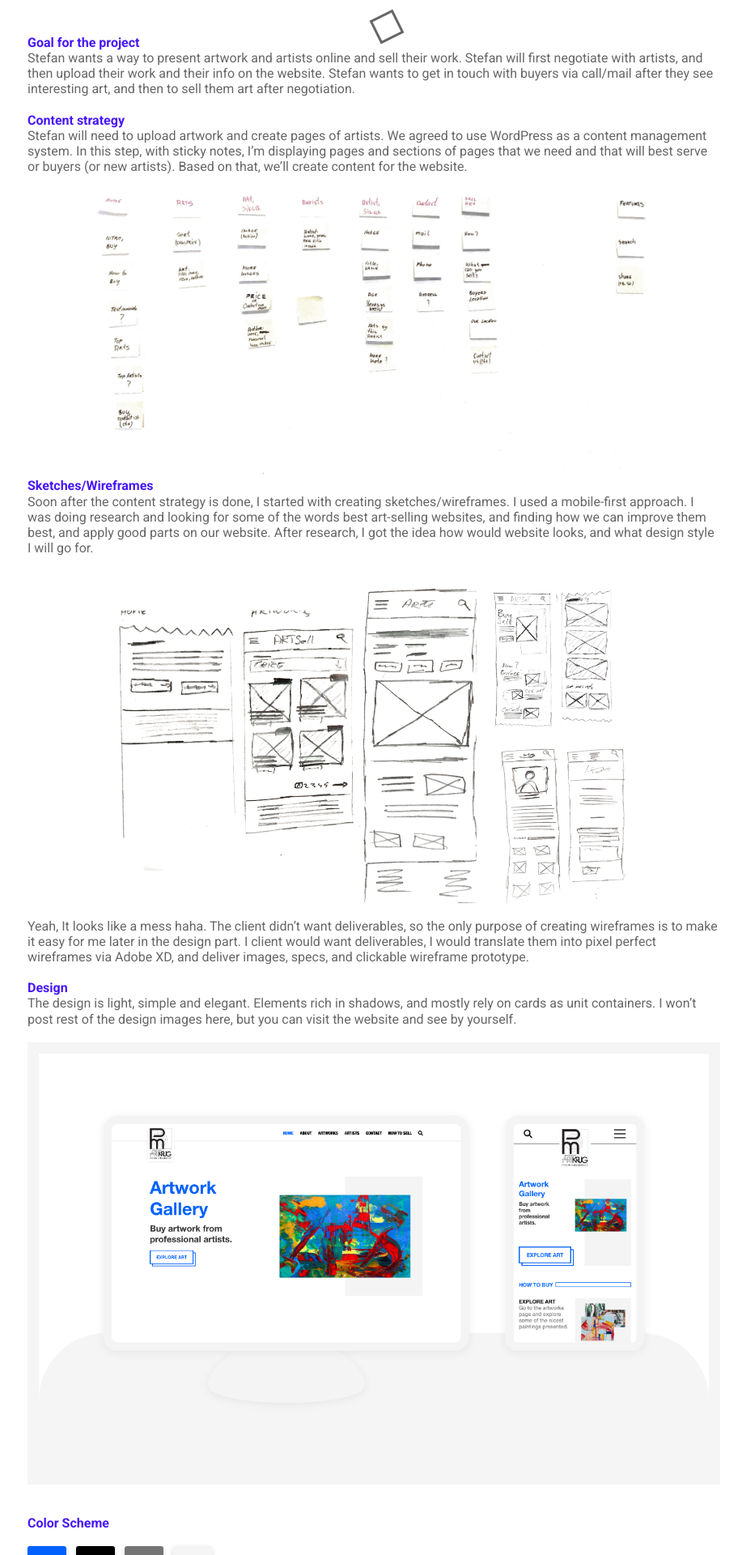
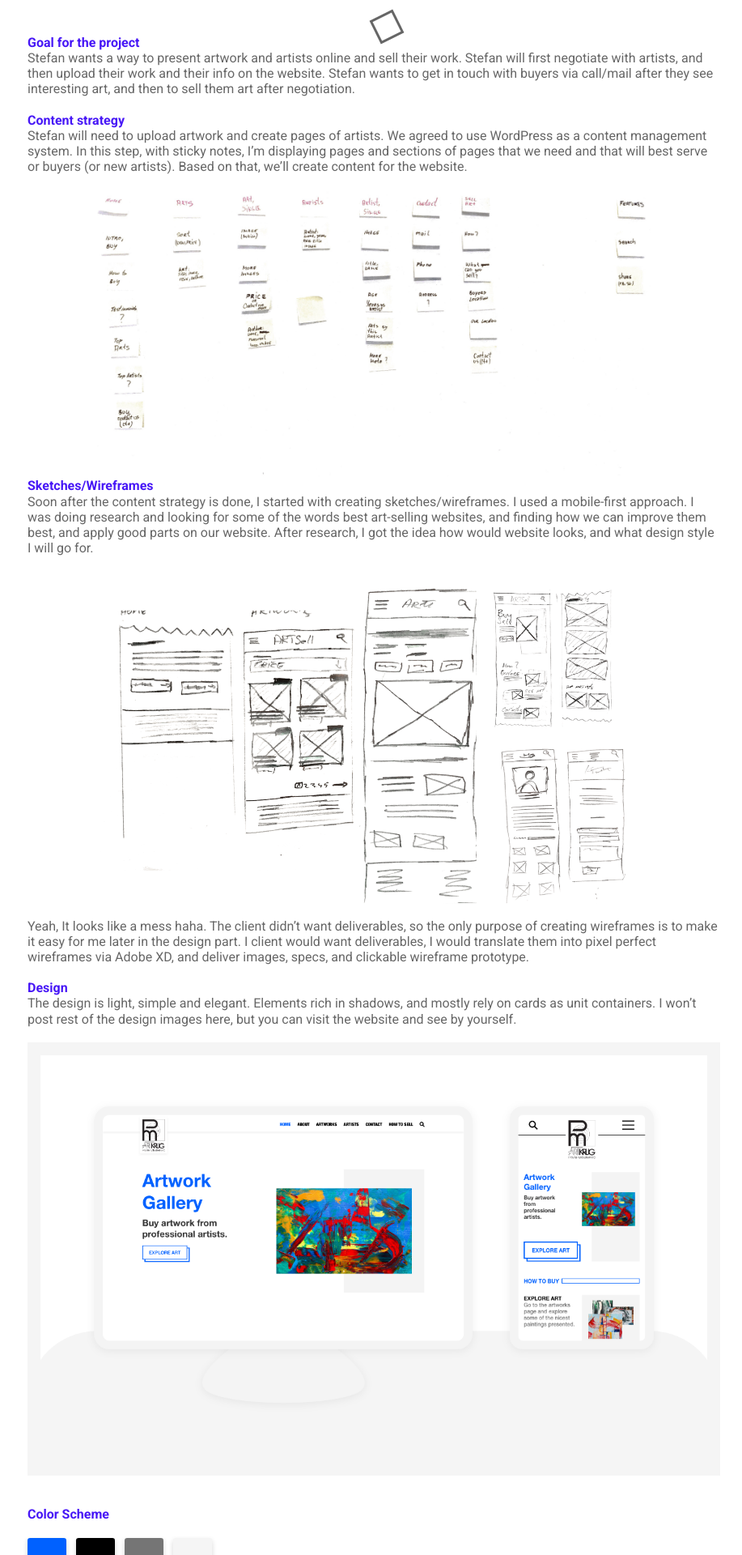
Before and after one commit to jovansavic/jovan.design, a Jekyll site: the page built from _projects/art-krug-sell-art.html, in a window 1280 px wide. Shown: the part 514-2434 px from the top of the page at 81% size, without its empty margins (178-1095 px from the left). Built offline with Jekyll 4.4.1, drawn with Linux system fonts in a browser that asks for light colours.

Commit message:
[EDIT]: Art krug thumbnail.

```diff
--- a/_projects/art-krug-sell-art.html
+++ b/_projects/art-krug-sell-art.html
@@ -58,7 +58,7 @@
 		The design is light, simple and elegant. Elements rich in shadows, and mostly rely on cards as unit containers. I won’t post rest of the design images here, but you can visit the website and see by yourself.
 	</p><br>
 
-	<img class="mw-100 d-block m-auto" style="border: 14px solid #F5F5F5;" data-animate src="{{site.baseurl}}/assets/img/projects/artsell-thumb.png" alt="{{page.name}} | {{page.description}} | {{page.client_location}}" title="{{page.name}} | {{page.description}} | Landing page">
+	<img class="mw-100 d-block m-auto" data-animate src="{{site.baseurl}}/assets/img/projects/artsell-thumb.png" alt="{{page.name}} | {{page.description}} | {{page.client_location}}" title="{{page.name}} | {{page.description}} | Landing page">
 	<br><br>
 	<!-- Color Scheme -->
 	<strong class="strong-small" data-animate>
```
Also changed, not shown: assets/img/projects/artsell-thumb.png.
